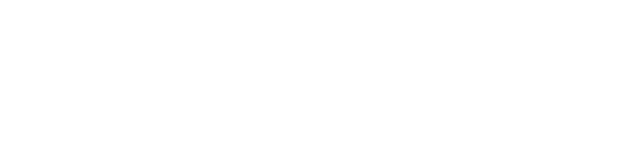
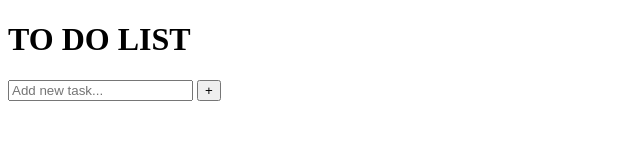
Before and after one commit to chivisto/Todo-Data-Model, a plain HTML site: page index.html in a window 1280 px wide. Shown: the whole page, without its empty margins (0-640 px from the left). Drawn offline with Linux system fonts and the light colour scheme.

Commit message:
Adding list to HTML

```diff
--- a/index.html
+++ b/index.html
@@ -4,9 +4,18 @@
     <meta charset="UTF-8">
     <meta http-equiv="X-UA-Compatible" content="IE=edge">
     <meta name="viewport" content="width=device-width, initial-scale=1.0">
-    <title>Document</title>
+    <title>Todo App</title>
 </head>
 <body>
-
+    <div class="container">
+        <div class="app">
+          <h1>TO DO LIST</h1>
+          <form>
+            <input type="text" placeholder="Add new task...">
+            <button type="submit">&plus;</button>
+          </form>
+          <ul></ul>
+        </div>
+      </div>
 </body>
 </html>
```
